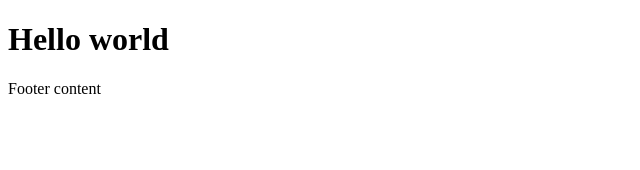
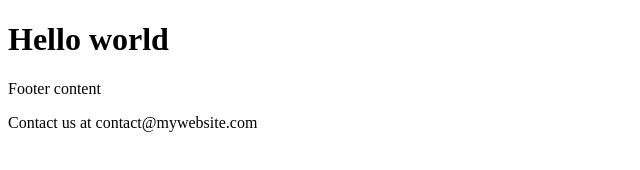
Before and after one commit to Azam7624/examplegit, a plain HTML site: page index.html in a window 1280 px wide. Shown: the whole page, without its empty margins (0-640 px from the left). Drawn offline with Linux system fonts and the light colour scheme.

Commit message:
solve conflict index.html

```diff
--- a/index.html
+++ b/index.html
@@ -5,6 +5,9 @@
 </head>
 <body>
     <h1>Hello world</h1>
-    <footer><p>Footer content </p></footer>
+    <footer>
+        <p>Footer content </p>
+        <p>Contact us at contact@mywebsite.com</p>
+    </footer>
 </body>
 </html>
```
